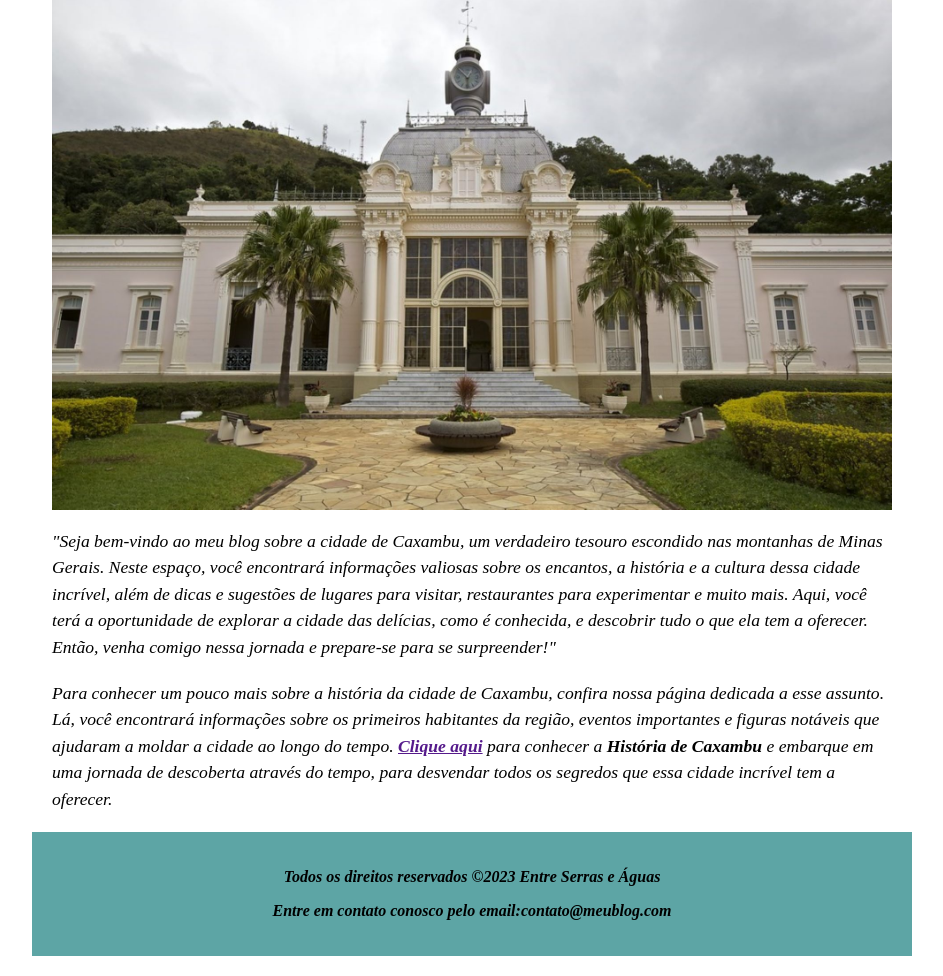
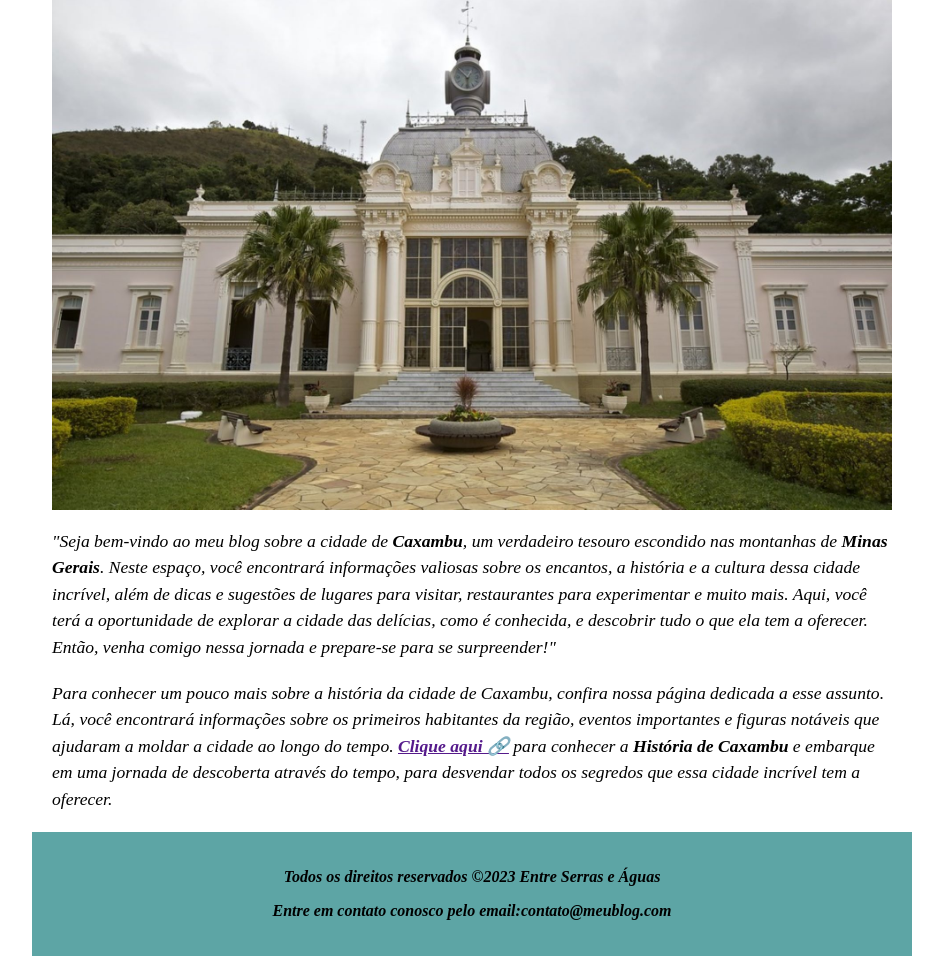
Before and after one commit to eduardoernandez/entre-serras-e-aguas, a plain HTML site: page index.html in a window 1280 px wide. Shown: the part 373-1349 px from the top of the page, without its empty margins (168-1111 px from the left). Drawn offline with Linux system fonts and the light colour scheme; a web font is replaced by a local one.

Commit message:
mais mudanças

```diff
--- a/index.html
+++ b/index.html
@@ -37,13 +37,13 @@
 
     <div class="paragrafo-blog ">
         <p>
-            "Seja bem-vindo ao meu blog sobre a cidade de Caxambu, um verdadeiro tesouro escondido nas montanhas de Minas Gerais. Neste espaço, você encontrará informações valiosas sobre os encantos, a história e a cultura dessa cidade incrível, além de dicas e sugestões de lugares para visitar, restaurantes para experimentar e muito mais. Aqui, você terá a oportunidade de explorar a cidade das delícias, como é conhecida, e descobrir tudo o que ela tem a oferecer. Então, venha comigo nessa jornada e prepare-se para se surpreender!"
+            "Seja bem-vindo ao meu blog sobre a cidade de <strong>Caxambu</strong>, um verdadeiro tesouro escondido nas montanhas de<strong> Minas Gerais</strong>. Neste espaço, você encontrará informações valiosas sobre os encantos, a história e a cultura dessa cidade incrível, além de dicas e sugestões de lugares para visitar, restaurantes para experimentar e muito mais. Aqui, você terá a oportunidade de explorar a cidade das delícias, como é conhecida, e descobrir tudo o que ela tem a oferecer. Então, venha comigo nessa jornada e prepare-se para se surpreender!"
         </p>
     </div>
 
     <div class="historia-de-caxambu">
         <p>
-            Para conhecer um pouco mais sobre a história da cidade de Caxambu, confira nossa página dedicada a esse assunto. Lá, você encontrará informações sobre os primeiros habitantes da região, eventos importantes e figuras notáveis que ajudaram a moldar a cidade ao longo do tempo. <a href=""><strong>Clique aqui</strong></a> para conhecer a <strong>História de Caxambu</strong> e embarque em uma jornada de descoberta através do tempo, para desvendar todos os segredos que essa cidade incrível tem a oferecer.
+            Para conhecer um pouco mais sobre a história da cidade de Caxambu, confira nossa página dedicada a esse assunto. Lá, você encontrará informações sobre os primeiros habitantes da região, eventos importantes e figuras notáveis que ajudaram a moldar a cidade ao longo do tempo. <a href=""><strong>Clique aqui &#x1F517</strong></a> para conhecer a <strong>História de Caxambu</strong> e embarque em uma jornada de descoberta através do tempo, para desvendar todos os segredos que essa cidade incrível tem a oferecer.
         </p>
     </div>
 
```
